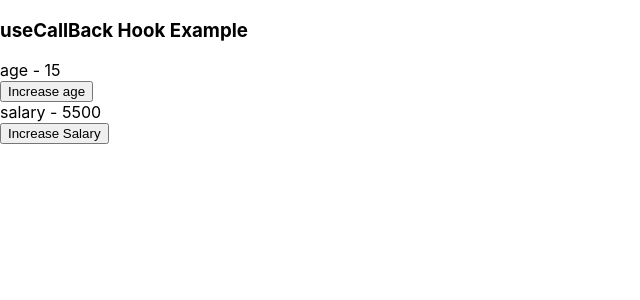
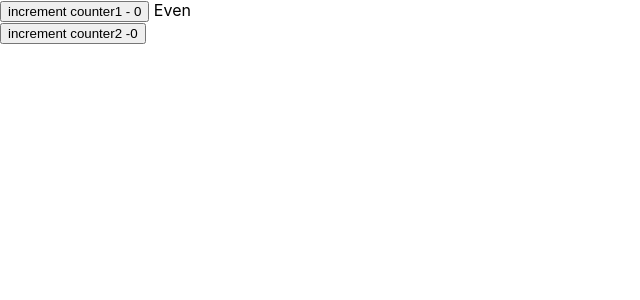
Before and after one commit to tenaciousBody/TravelWithMe, a React (Create React App) app: page / in a window 1280 px wide. Shown: the top 300 px of the page, without its empty margins (0-640 px from the left). Built offline with nearby package versions, Linux system fonts and the light colour scheme.

Commit message:
How to implement useMemo Hooks in the functional component

```diff
--- a/src/App.js
+++ b/src/App.js
@@ -34,6 +34,7 @@ import ReducerGlobalCounter from './Component/ReducerGlobalCounter';
 import React,{ useReducer } from 'react';
 import DataFetching from './Component/DataFetching';
 import CallbackParentComp from './Component/CallbackParentComp';
+import MemoCounters from './Component/MemoCounters';
 
 export const context = React.createContext()
 
@@ -104,8 +105,9 @@ function App() {
     <ReducerGlobalCounter/>
 </context.Provider>
 <DataFetching/>
+<CallbackParentComp/>
 */}
-<CallbackParentComp/>
+<MemoCounters/>
 </div>
 
   );
--- /dev/null
+++ b/src/Component/MemoCounters.js
@@ -0,0 +1,27 @@
+import React, {useState, useMemo} from 'react'
+
+/*useCallback hooks cached the instance of provided function in the functional component.
+However, useMemo cached the response of invoked function provided in the functionl component.
+Both serves the purpose to enhance the performance of the application
+*/
+function MemoCounters() {
+    const [counter1, setCounter1] = useState(0)
+    const [counter2, setCounter2] = useState(0)
+
+    //use of useMemo
+    const isEven = useMemo(() => {
+        let i = 0
+        while(i<500000000) i++
+        return counter1%2 === 0
+    }, [counter1])
+
+  return (
+    <div>
+        <button onClick={ () => {setCounter1(counter1+1)}}>increment counter1 - {counter1}</button>
+        {isEven? " Even": " odd"}<br/>
+        <button onClick={ () => {setCounter2(counter2+1)}}>increment counter2 -{counter2}</button>
+    </div>
+  )
+}
+
+export default MemoCounters
```
